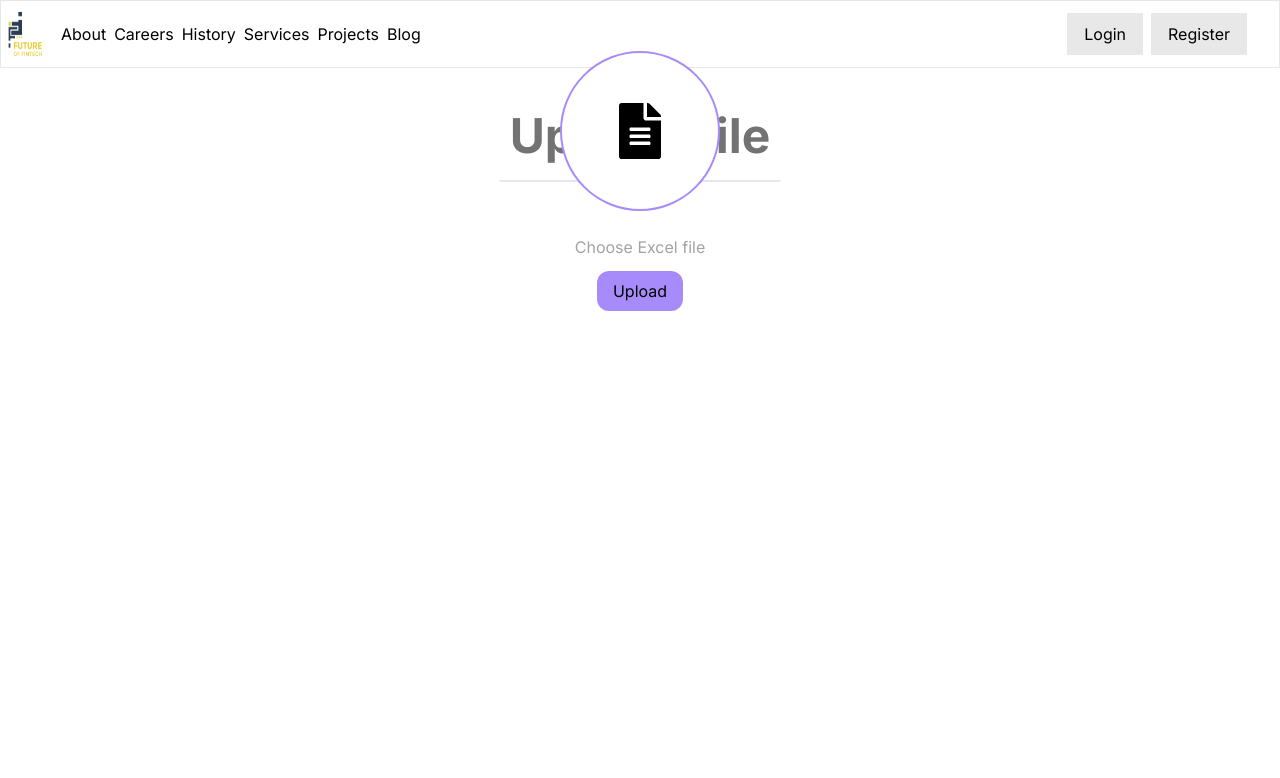
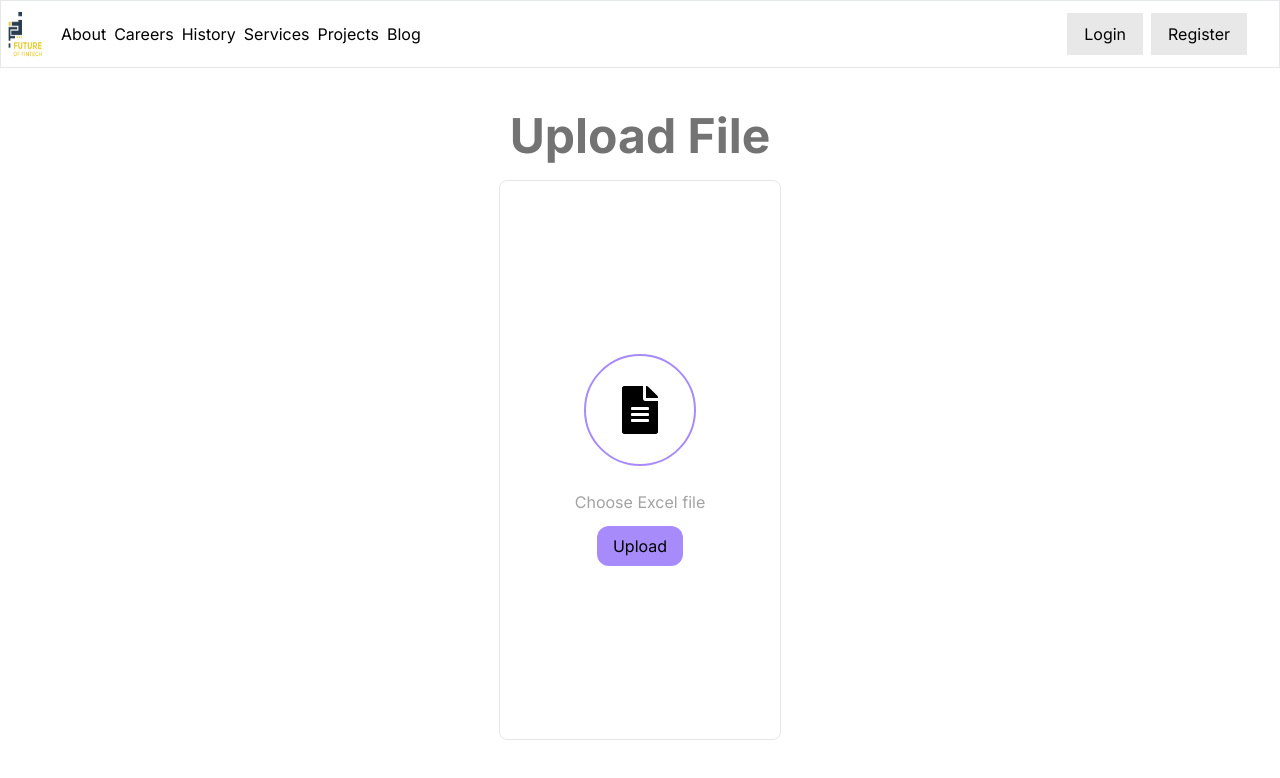
Before and after one commit to Maheendran/FintechProject, a Next.js app: page / in a window 1280 px wide. Shown: the top 778 px of the page. Built offline with nearby package versions, Linux system fonts and the light colour scheme.

Commit message:
upload page completed

```diff
--- a/src/app/page.tsx
+++ b/src/app/page.tsx
@@ -73,14 +73,15 @@ if(!file){
         Upload File
       </p>
 
-      <div className="w-[22%] z-50 mx-auto border uploadCard h-fit rounded-lg flex flex-wrap relative ">
+      <div className="w-[22%] z-50 mx-auto border uploadCard h-[70%] rounded-lg flex flex-wrap relative ">
         <div className="w-fit   flex flex-col gap-3 h-fit absolute top-0 bottom-0 left-0 right-0 m-auto">
           <div
             onClick={handlePopupInput}
-            className={`${file? " border-green-400 bg-green-100/50":" border-violet-400 bg-white"} mx-auto w-[10rem]  h-[10rem] border-2
+            className={`${file? " border-green-400 bg-green-100/50":" border-violet-400 bg-white"} mx-auto
+            w-[7rem]  h-[7rem] border-2
              border-violet-400 cursor-pointer rounded-full flex justify-center`}
           >
-            <FaFileAlt className="text-[3.5rem] text-black m-auto" />
+            <FaFileAlt className="text-[3rem] text-black m-auto" />
           </div>
           <p className="text-black text-center">{fileName}</p>
           <input
```
